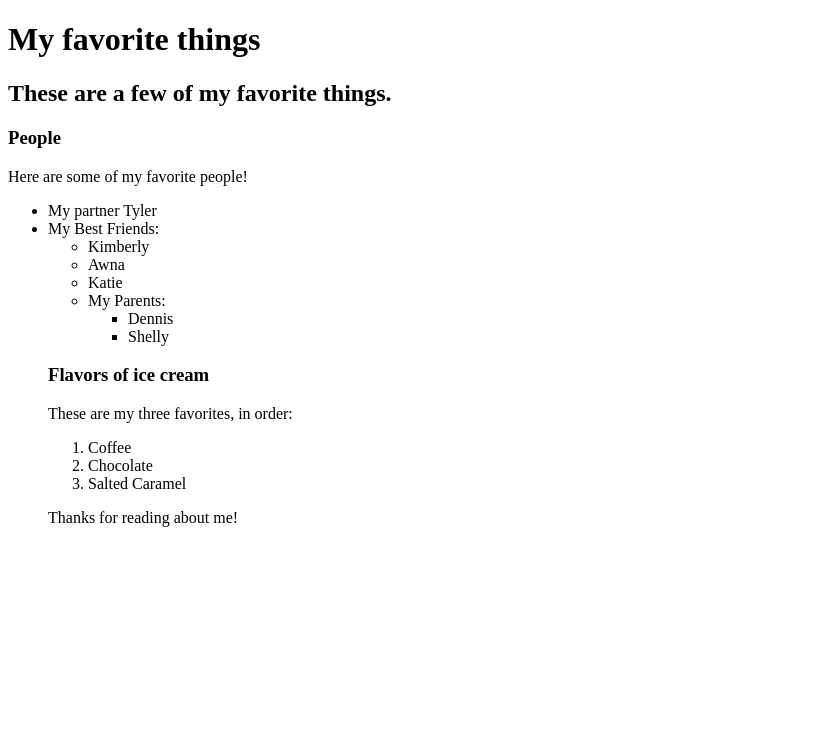
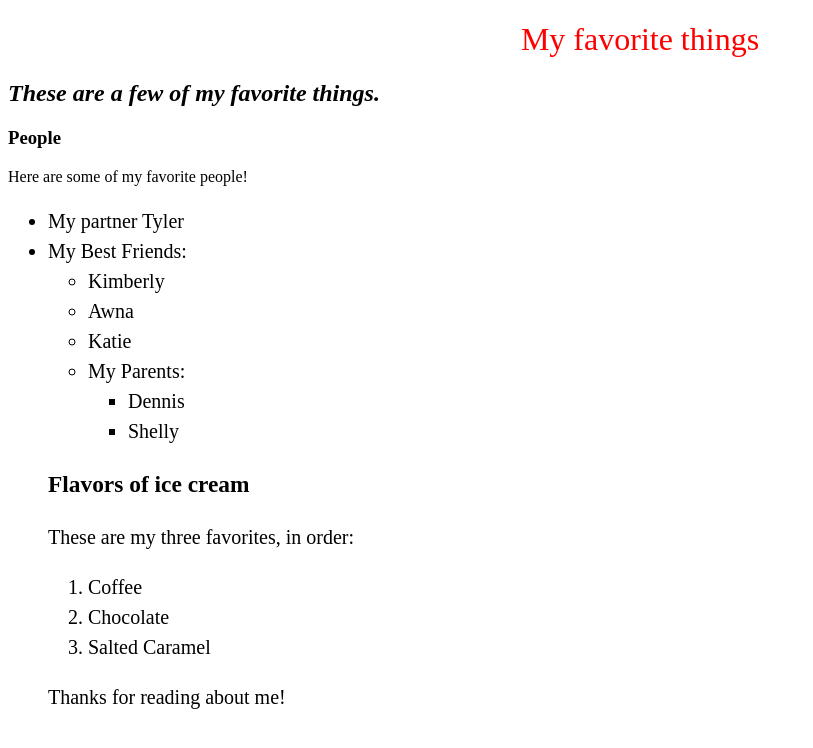
Before and after one commit to svealinnea/My-First-Website, a plain HTML site: page my-fav-things.html in a window 1280 px wide. Shown: the whole page, without its empty margins (0-813 px from the left). Drawn offline with Linux system fonts and the light colour scheme.

Commit message:
style updates

```diff
--- /dev/null
+++ b/css/styles.css
@@ -0,0 +1,19 @@
+h1 {
+  color: rgb(255, 0, 0);
+  text-align:center;
+  font-family: Avenir;
+  font-style: bold;
+  font-weight: lighter;
+  font-size:15;
+}
+h2{
+  font-style: italic;
+  text-align: left;
+}
+p {
+  font-family: Avenir;
+}
+ul {
+  font-size: 20px;
+  line-height: 30px;
+}
```
Also changed, not shown: favorite-places.html (added, +13 -0 lines), my-first-website.html (+6 -1 lines), 1 other file.
